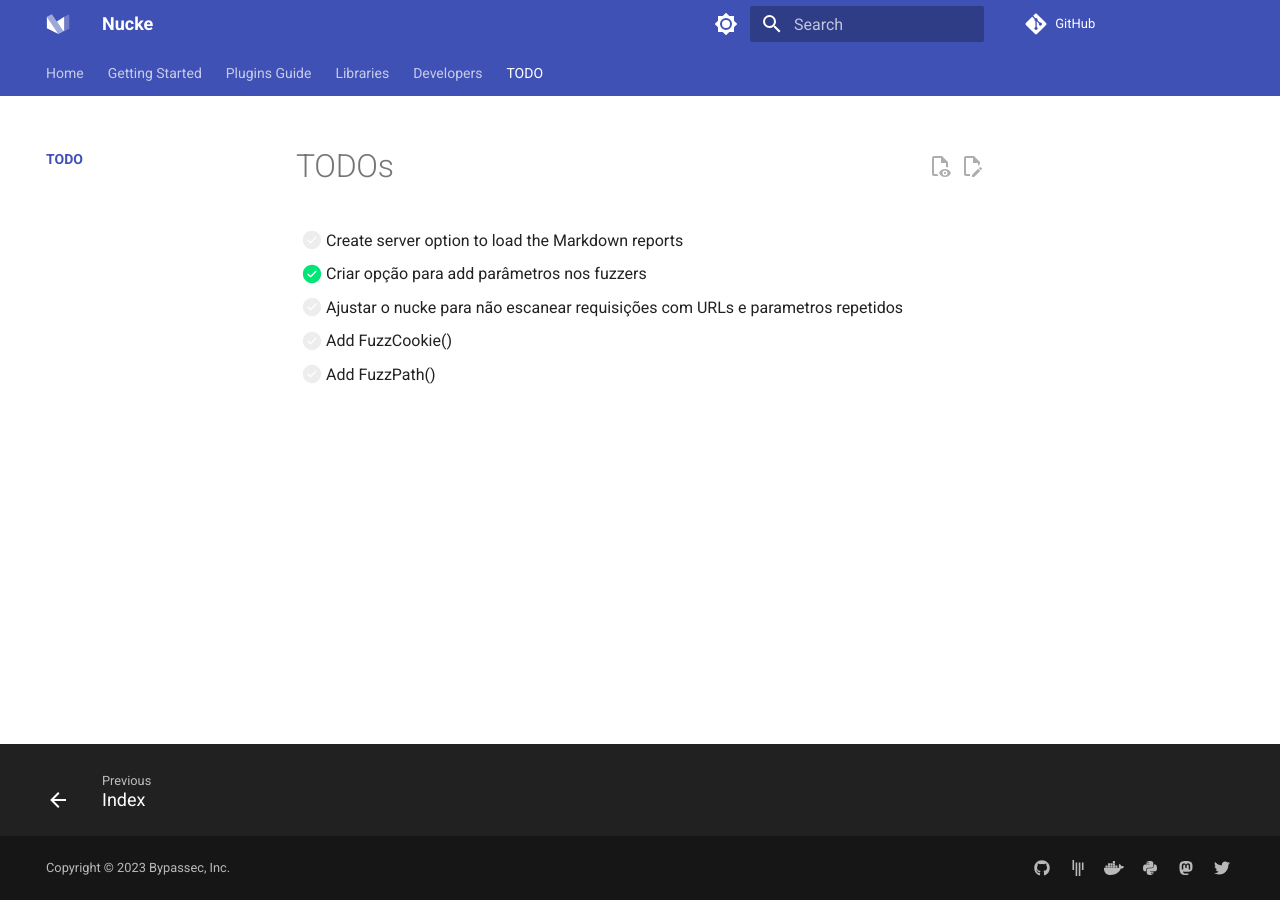
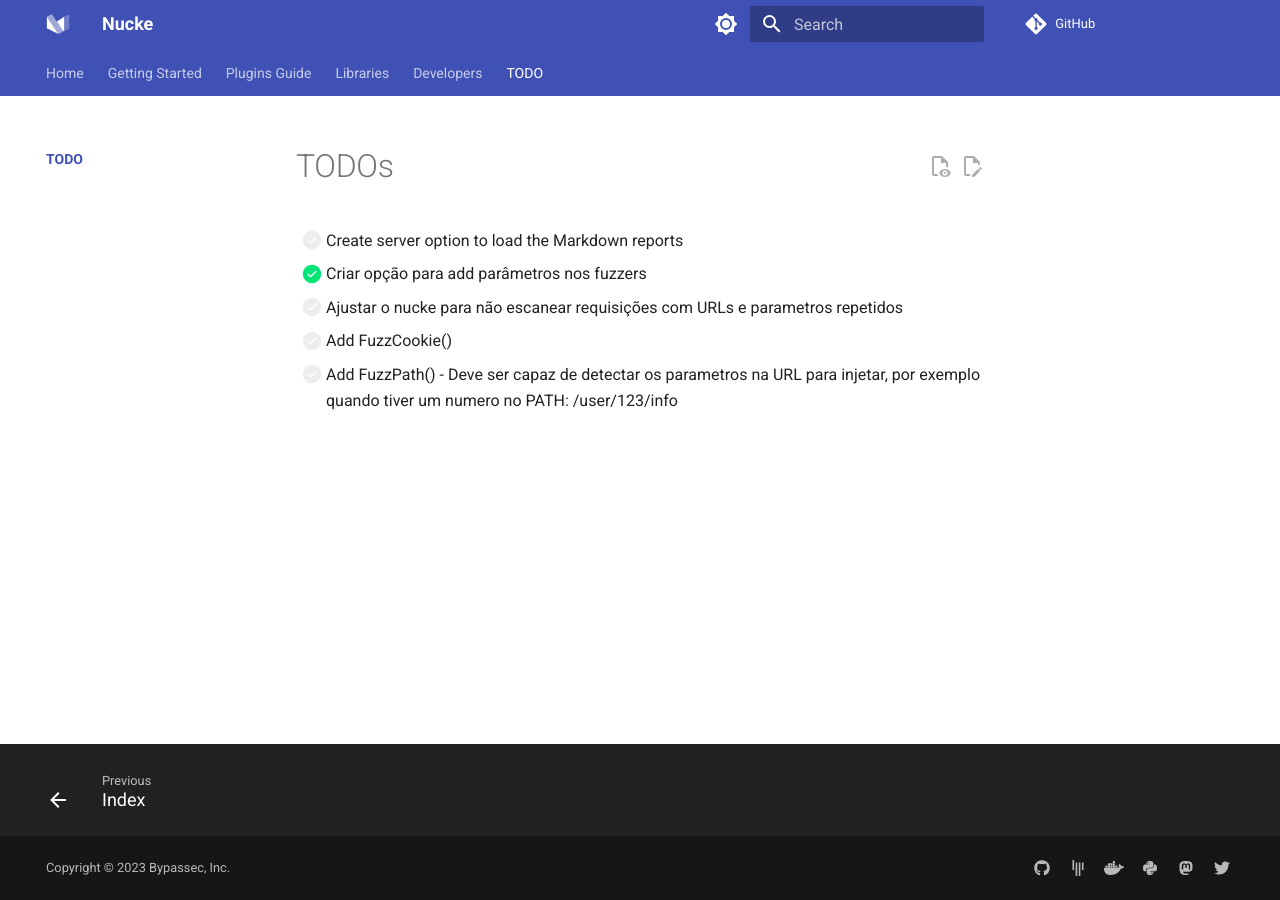
Before and after one commit to cfsdes/nucke-docs, an MkDocs documentation site: the page built from docs/todos/index.md, in a window 1280 px wide. Built offline with MkDocs 1.6.1 and Material for MkDocs 9.7.7, drawn with Linux system fonts in a browser that asks for light colours; comment, search, counter and statistics services are not loaded.

Commit message:
udpate todos

```diff
--- a/docs/todos/index.md
+++ b/docs/todos/index.md
@@ -4,4 +4,4 @@
 - [x] Criar opção para add parâmetros nos fuzzers
 - [ ] Ajustar o nucke para não escanear requisições com URLs e parametros repetidos
 - [ ] Add FuzzCookie()
-- [ ] Add FuzzPath()
+- [ ] Add FuzzPath() - Deve ser capaz de detectar os parametros na URL para injetar, por exemplo quando tiver um numero no PATH: /user/123/info
```
